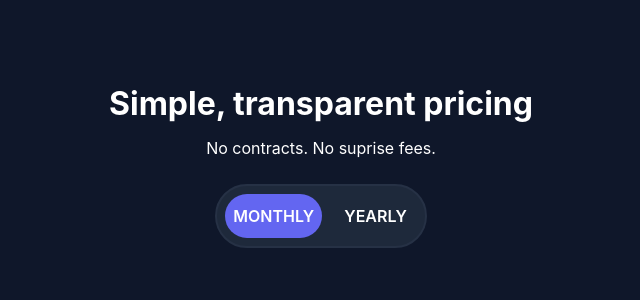
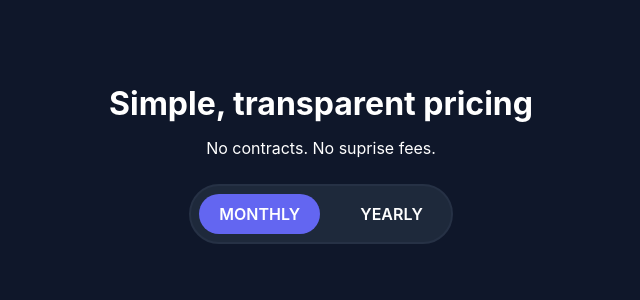
Before and after one commit to ManishNewa/ReactApp, a React (Vite) app: page / in a window 1280 px wide. Shown: the top 300 px of the page, without its empty margins (319-959 px from the left). Built offline with nearby package versions, Linux system fonts and the light colour scheme.

Commit message:
adjust button paddings

```diff
--- a/src/App.jsx
+++ b/src/App.jsx
@@ -5,12 +5,14 @@ function App() {
                 <h1 className="text-white text-[32px] font-bold">
                     Simple, transparent pricing
                 </h1>
-                <p className="text-white mb-4">No contracts. No suprise fees.</p>
-                <div className="flex  p-2 gap-3 bg-[#1E293B] border-2 border-[#263145] rounded-[50px]">
-                    <button className="uppercase p-2 bg-[#6366F1] rounded-[50px] font-semibold text-white">
+                <p className="text-white mb-4">
+                    No contracts. No suprise fees.
+                </p>
+                <div className="flex p-2 gap-5 bg-[#1E293B] border-2 border-[#263145] rounded-[50px]">
+                    <button className="uppercase px-5 py-2 bg-[#6366F1] rounded-[50px] font-semibold text-white">
                         Monthly
                     </button>
-                    <button className="uppercase p-2.5 font-semibold text-white">
+                    <button className="uppercase px-5 py-2 font-semibold text-white">
                         Yearly
                     </button>
                 </div>
```
